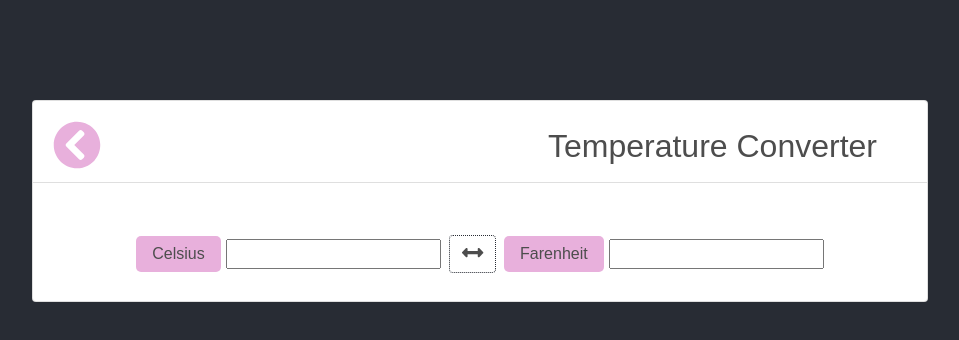
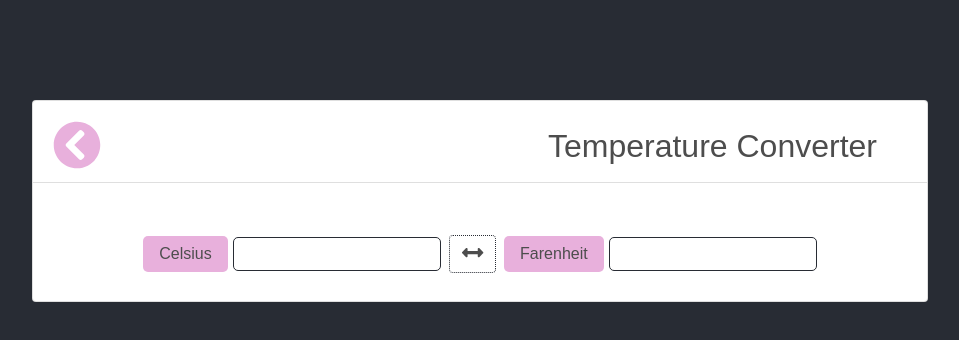
Before and after one commit to JustineCh/Unit-Converter, a React (Create React App) app: page /temp in a window 1280 px wide. Shown: the top 340 px of the page, without its empty margins (160-1119 px from the left). Built offline with nearby package versions, Linux system fonts and the light colour scheme.

Commit message:
Change of format and style

```diff
--- a/src/components/layout/ValueWithLabel.js
+++ b/src/components/layout/ValueWithLabel.js
@@ -1,12 +1,12 @@
-import React, { Fragment} from "react";
+import React, { Fragment } from "react";
 
-function ValueWithLabel({val, onChange, label, colorClassName}) {
-   return (
-      <Fragment>
-        <label className={"btn-label " + colorClassName}>{label}</label>
-        <input value={val} onChange={onChange} />
-      </Fragment>
-    );
+function ValueWithLabel({ val, onChange, label, colorClassName }) {
+  return (
+    <Fragment>
+      <label className={"btn-label " + colorClassName}>{label}</label>
+      <input className="input" value={val} onChange={onChange} />
+    </Fragment>
+  );
 }
 
 export default ValueWithLabel;
```
Also changed, not shown: src/components/pages/Home.js (+11 -5 lines).
